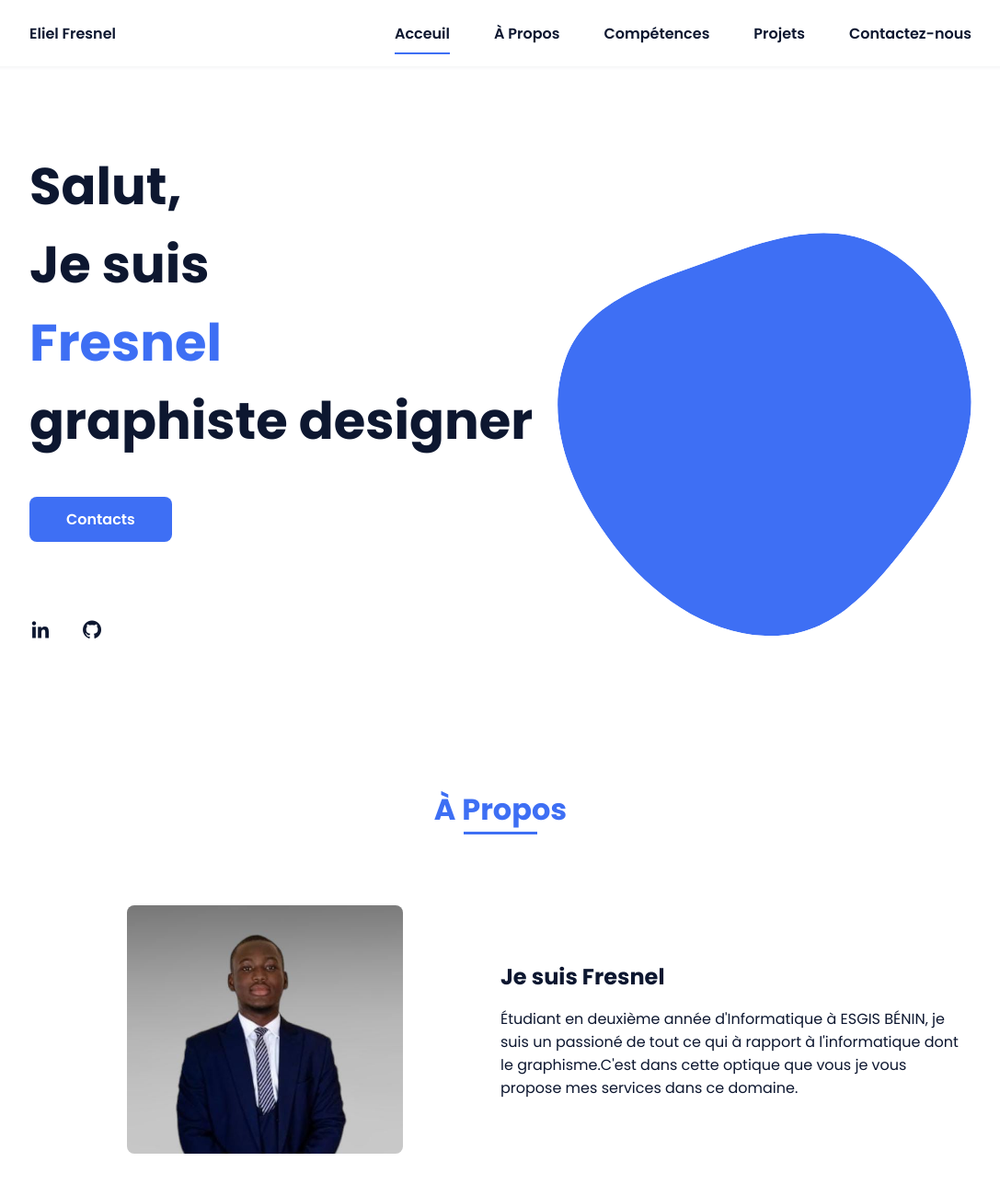
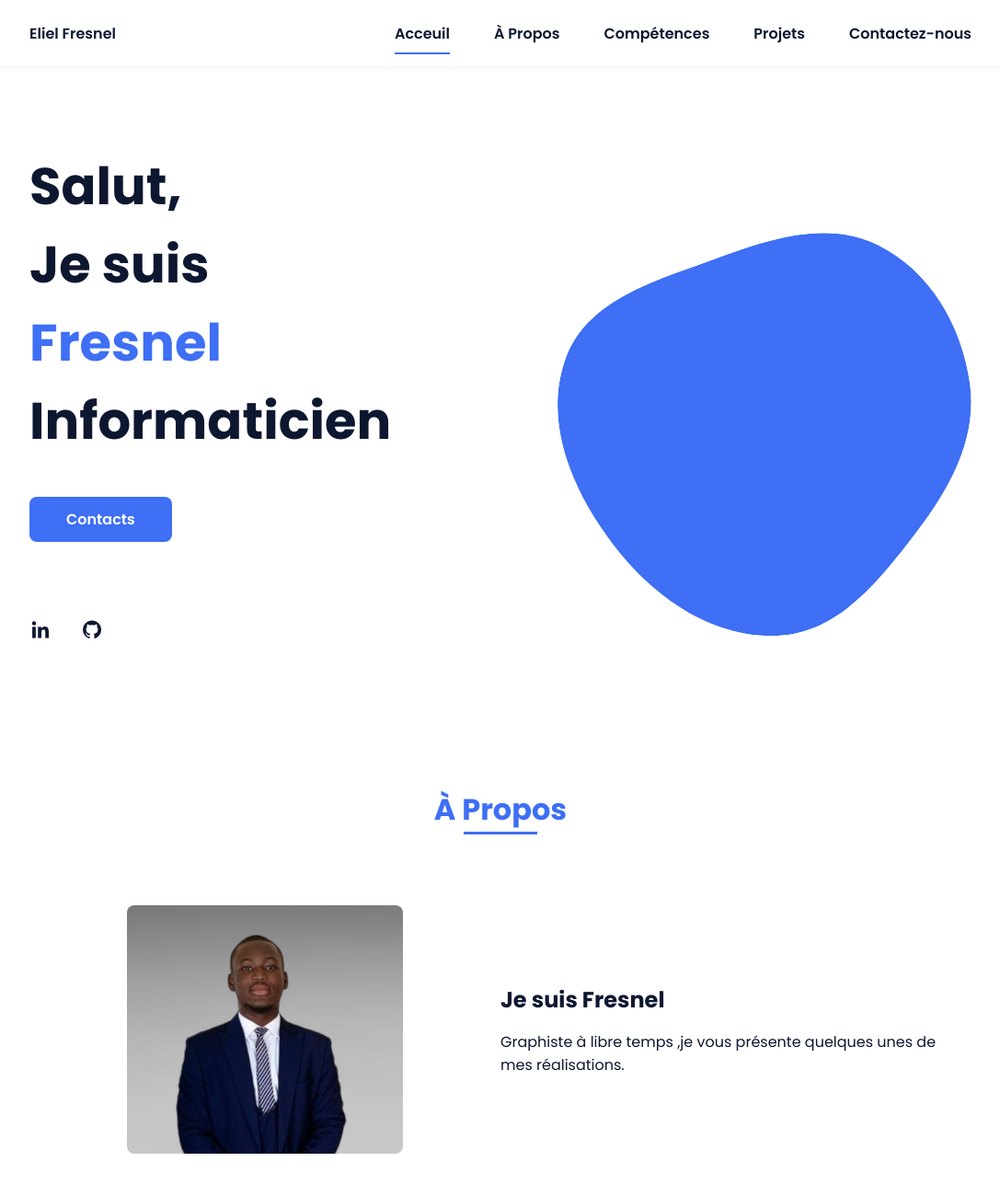
Before and after one commit to elielfresnel/GRAPHIST_DESIGNER_PORTOFOLIO, a plain HTML site: page index.html in a window 1280 px wide. Shown: the top 1300 px of the page at 92% size, without its empty margins (96-1183 px from the left). Drawn offline with nearby package versions, Linux system fonts and the light colour scheme.

Commit message:
Update index.html

```diff
--- a/index.html
+++ b/index.html
@@ -39,7 +39,7 @@
             <!--===== HOME =====-->
             <section class="home bd-grid" id="home">
                 <div class="home__data">
-                    <h1 class="home__title">Salut,<br>Je suis<br><span class="home__title-color">Fresnel</span><br> graphiste designer</h1>
+                    <h1 class="home__title">Salut,<br>Je suis<br><span class="home__title-color">Fresnel</span><br> Informaticien</h1>
 
                     <a href="#" class="button">Contacts</a>
                 </div>
@@ -73,7 +73,7 @@
 
                     <div>
                         <h2 class="about__subtitle">Je suis Fresnel</h2>
-                        <p class="about__text">Étudiant en deuxième année d'Informatique à ESGIS BÉNIN, je suis un passioné de tout ce qui à rapport à l'informatique dont le graphisme.C'est dans cette optique que vous je vous propose mes services dans ce domaine.</p>
+                        <p class="about__text">Graphiste à libre temps ,je vous présente quelques unes de mes réalisations.</p>
                     </div>
                 </div>
             </section>
```
